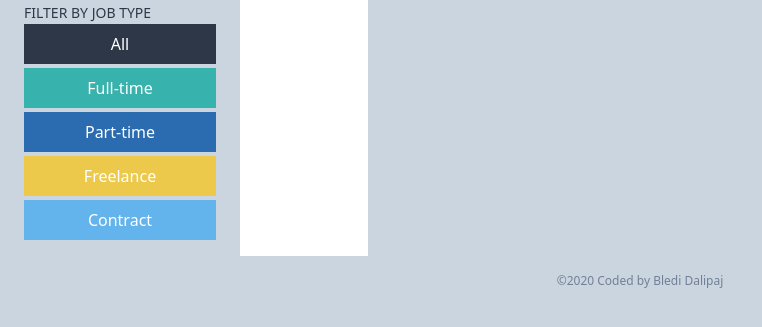
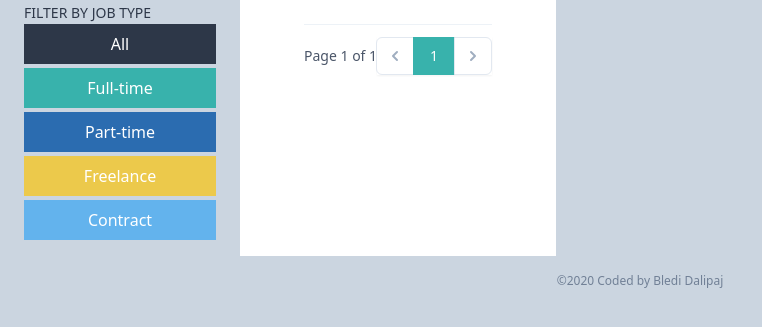
Before and after one commit to bledidalipaj/job-board, a Django app: page / in a window 1280 px wide. Shown: the part 65-392 px from the top of the page, without its empty margins (0-762 px from the left). Run offline with Django 3.2, Linux system fonts and the light colour scheme; data that the repository does not hold is empty; some libraries are stand-ins or nearby versions.

Commit message:
Add pagination.

```diff
--- a/jobs/templates/jobs/list.html
+++ b/jobs/templates/jobs/list.html
@@ -71,6 +71,8 @@
         </div>
       {% endfor %}
       <!-- /.job -->
+
+      {% include "partials/_pagination.html" %}
     </main>
   </div>
 {% endblock content %}
--- a/jobs/views.py
+++ b/jobs/views.py
@@ -9,6 +9,7 @@
 class ListJobsView(ListView):
     context_object_name = "jobs"
     model = Job
+    paginate_by = 5
     template_name = "jobs/list.html"
 
 
--- /dev/null
+++ b/templates/partials/_pagination.html
@@ -0,0 +1,115 @@
+<div
+  class="bg-white px-0 py-3 flex items-center justify-between border-t border-gray-200"
+>
+  <div class="flex-1 flex justify-between sm:hidden">
+    <!-- Previous Page -->
+    {% if page_obj.has_previous %}
+      <a
+        href="?page={{ page_obj.previous_number }}"
+        class="relative inline-flex items-center px-4 py-2 border border-gray-300 text-sm leading-5 font-medium rounded-md text-gray-700 bg-white hover:text-gray-500 focus:outline-none focus:shadow-outline-blue focus:border-blue-300 active:bg-gray-100 active:text-gray-700 transition ease-in-out duration-150"
+      >
+        Previous
+      </a>
+    {% endif %}
+    <!-- Next Page -->
+    {% if page_obj.has_next %}
+      <a
+        href="?page={{ page_obj.next_page_number }}"
+        class="ml-3 relative inline-flex items-center px-4 py-2 border border-gray-300 text-sm leading-5 font-medium rounded-md text-gray-700 bg-white hover:text-gray-500 focus:outline-none focus:shadow-outline-blue focus:border-blue-300 active:bg-gray-100 active:text-gray-700 transition ease-in-out duration-150"
+      >
+        Next
+      </a>
+    {% endif %}
+  </div>
+  <div class="hidden sm:flex-1 sm:flex sm:items-center sm:justify-between">
+    <div>
+      <p class="text-sm leading-5 text-gray-700">
+        Page
+        <span class="font-medium">{{ page_obj.number }}</span>
+        of
+        <span class="font-medium">{{ page_obj.paginator.num_pages }}</span>
+      </p>
+    </div>
+    <div>
+      <nav class="relative z-0 inline-flex shadow-sm">
+        <!-- Previous Page -->
+        {% if page_obj.has_previous %}
+          <a
+            href="?page={{ page_obj.previous_number }}"
+            class="relative inline-flex items-center px-2 py-2 rounded-l-md border border-gray-300 bg-white text-sm leading-5 font-medium text-gray-500 hover:text-gray-400 focus:z-10 focus:outline-none focus:border-blue-300 focus:shadow-outline-blue active:bg-gray-100 active:text-gray-500 transition ease-in-out duration-150"
+            aria-label="Previous"
+          >
+            <svg class="h-5 w-5" viewBox="0 0 20 20" fill="currentColor">
+              <path
+                fill-rule="evenodd"
+                d="M12.707 5.293a1 1 0 010 1.414L9.414 10l3.293 3.293a1 1 0 01-1.414 1.414l-4-4a1 1 0 010-1.414l4-4a1 1 0 011.414 0z"
+                clip-rule="evenodd"
+              />
+            </svg>
+          </a>
+        {% else %}
+          <span
+            class="-ml-px relative inline-flex items-center px-2 py-2 rounded-l-md border border-gray-300 bg-white text-sm leading-5 font-medium text-gray-500"
+            aria-label="Previous"
+          >
+            <svg class="h-5 w-5" viewBox="0 0 20 20" fill="currentColor">
+              <path
+                fill-rule="evenodd"
+                d="M12.707 5.293a1 1 0 010 1.414L9.414 10l3.293 3.293a1 1 0 01-1.414 1.414l-4-4a1 1 0 010-1.414l4-4a1 1 0 011.414 0z"
+                clip-rule="evenodd"
+              />
+            </svg>
+          </span>
+        {% endif %}
+
+        {% for num in page_obj.paginator.page_range %}
+          <!-- Current Page -->
+          {% if page_obj.number == num %}
+            <span
+              class="-ml-px relative inline-flex items-center px-4 py-2 border border-teal-500 bg-teal-500 text-sm leading-5 font-medium text-white"
+            >
+              {{ page_obj.number }}
+            </span>
+          {% elif num > page_obj.number|add:'-6' and num < page_obj.number|add:'6' %}
+            <a
+              href="?page={{ num }}"
+              class="-ml-px relative inline-flex items-center px-4 py-2 border border-gray-300 bg-white text-sm leading-5 font-medium text-gray-700 hover:text-gray-500 focus:z-10 focus:outline-none focus:border-blue-300 focus:shadow-outline-blue active:bg-gray-100 active:text-gray-700 transition ease-in-out duration-150"
+            >
+              {{ num }}
+            </a>
+          {% endif %}
+        {% endfor %}
+
+        <!-- Next Page -->
+        {% if page_obj.has_next %}
+          <a
+            href="?page={{ page_obj.next_page_number }}"
+            class="-ml-px relative inline-flex items-center px-2 py-2 rounded-r-md border border-gray-300 bg-white text-sm leading-5 font-medium text-gray-500 hover:text-gray-400 focus:z-10 focus:outline-none focus:border-blue-300 focus:shadow-outline-blue active:bg-gray-100 active:text-gray-500 transition ease-in-out duration-150"
+            aria-label="Next"
+          >
+            <svg class="h-5 w-5" viewBox="0 0 20 20" fill="currentColor">
+              <path
+                fill-rule="evenodd"
+                d="M7.293 14.707a1 1 0 010-1.414L10.586 10 7.293 6.707a1 1 0 011.414-1.414l4 4a1 1 0 010 1.414l-4 4a1 1 0 01-1.414 0z"
+                clip-rule="evenodd"
+              />
+            </svg>
+          </a>
+        {% else %}
+          <span
+            class="-ml-px relative inline-flex items-center px-2 py-2 rounded-r-md border border-gray-300 bg-white text-sm leading-5 font-medium text-gray-500"
+            aria-label="Next"
+          >
+            <svg class="h-5 w-5" viewBox="0 0 20 20" fill="currentColor">
+              <path
+                fill-rule="evenodd"
+                d="M7.293 14.707a1 1 0 010-1.414L10.586 10 7.293 6.707a1 1 0 011.414-1.414l4 4a1 1 0 010 1.414l-4 4a1 1 0 01-1.414 0z"
+                clip-rule="evenodd"
+              />
+            </svg>
+          </span>
+        {% endif %}
+      </nav>
+    </div>
+  </div>
+</div>
```
